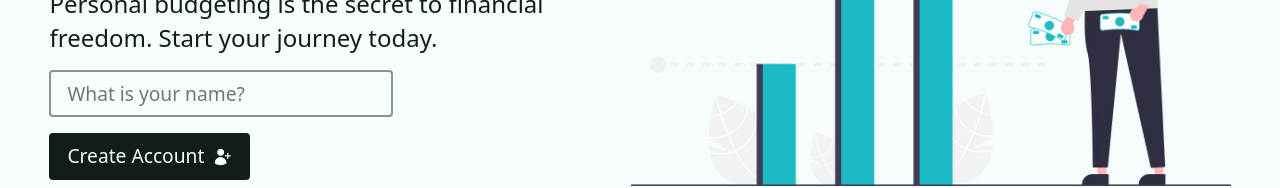
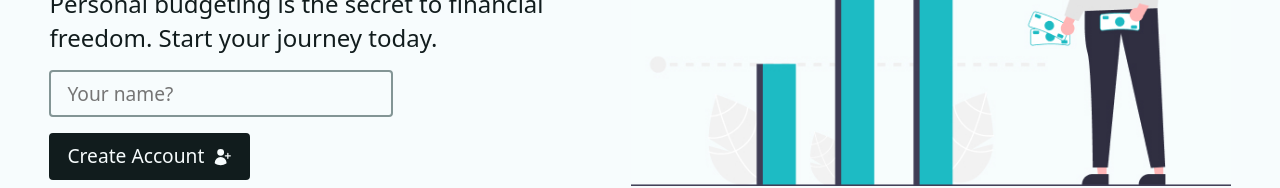
Before and after one commit to MrunalVaidya0715/budgeting-app, a React (Vite) app: page / in a window 1280 px wide. Shown: the part 379-567 px from the top of the page. Built offline with nearby package versions, Linux system fonts and the light colour scheme.

Commit message:
Your name

```diff
--- a/src/components/Intro.jsx
+++ b/src/components/Intro.jsx
@@ -21,7 +21,7 @@ const Intro = () => {
             type="text"
             name="userName"
             required
-            placeholder="What is your name?" aria-label="Your Name" autoComplete="given-name"
+            placeholder="Your name?" aria-label="Your Name" autoComplete="given-name"
           />
           <input type="hidden" name="_action" value="newUser" />
           <button type="submit" className="btn btn--dark">
```
